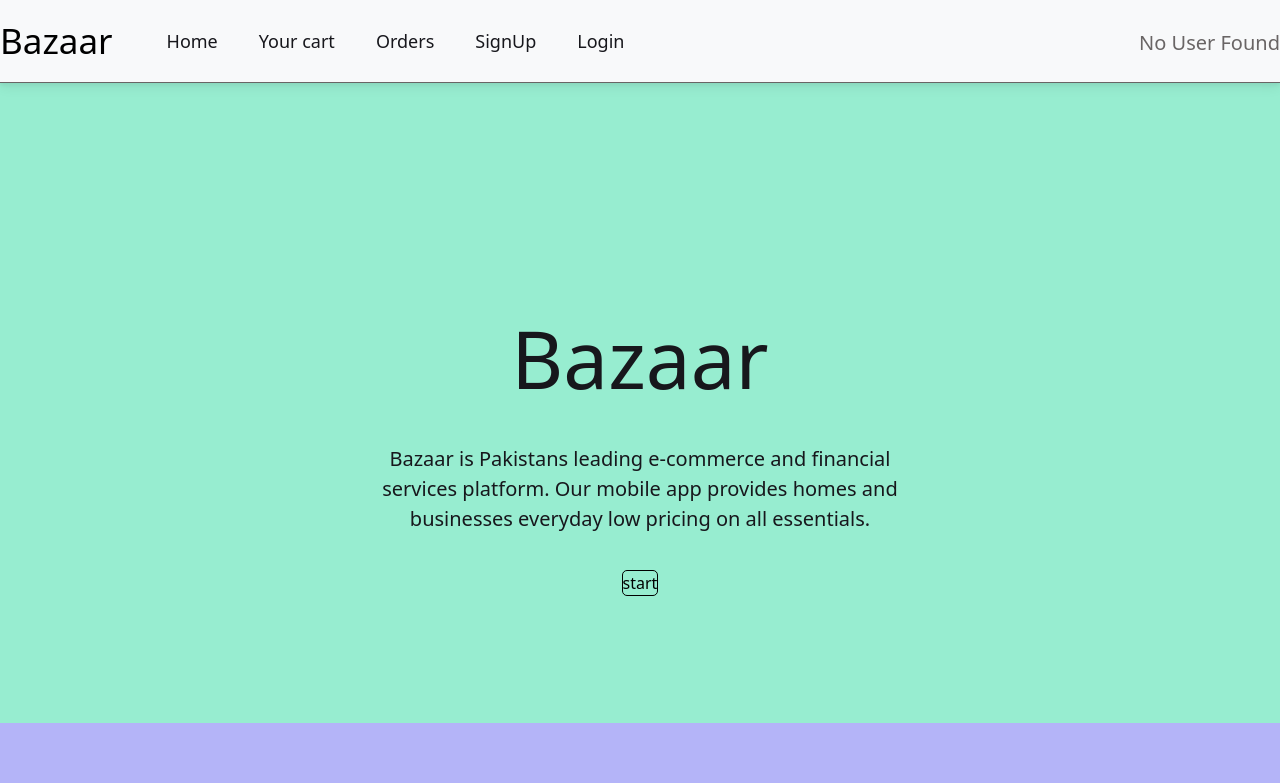
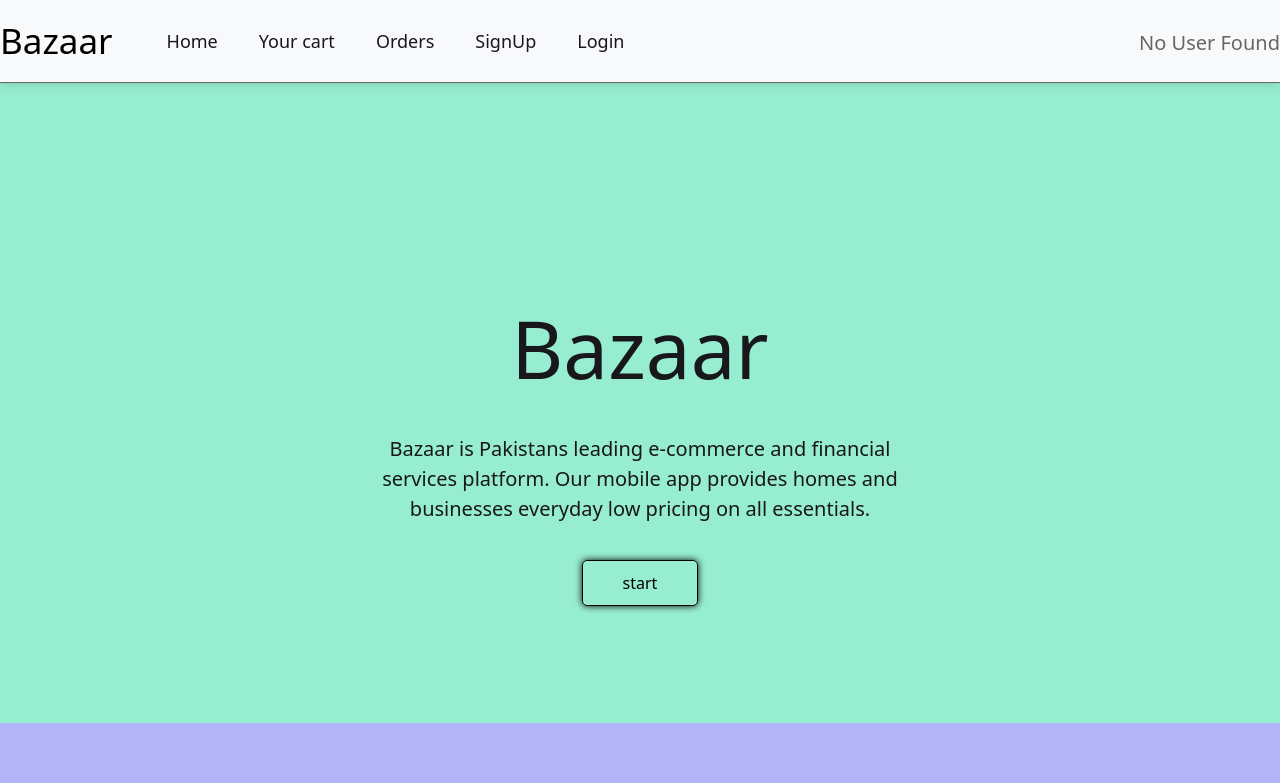
Before and after one commit to Noor-Ellahi/my-e-commerce-project, a Next.js app: page / in a window 1280 px wide. Shown: the top 783 px of the page. Built offline with nearby package versions, Linux system fonts and the light colour scheme.

Commit message:
Update project

```diff
--- a/src/app/global.css
+++ b/src/app/global.css
@@ -53,8 +53,8 @@
 
 .check{
     border: 1px solid black;
-    box-shadow: 0px 0 7;
-    padding: 10 40;
+    box-shadow: 0px 0px 7px;
+    padding: 10px 40px;
     border-radius: 5px;
     background-color: transparent;
     margin-top: 20px;
```
